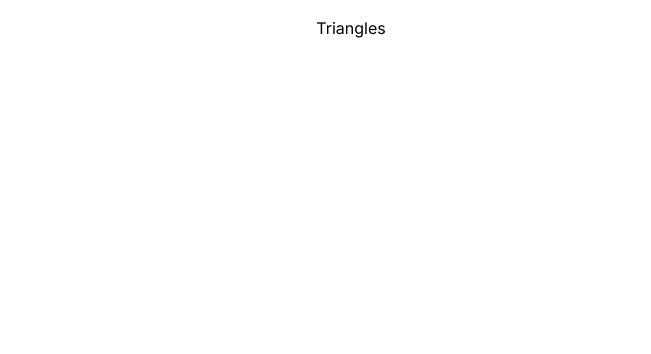
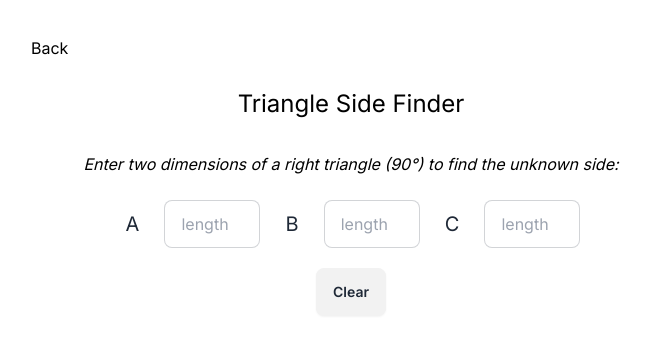
Before and after one commit to LukeTHardy/shop-calc, a Next.js app: page /triangles in a window 1280 px wide. Shown: the top 354 px of the page, without its empty margins (289-940 px from the left). Built offline with nearby package versions, Linux system fonts and the light colour scheme.

Commit message:
first working version with clear button

```diff
--- a/app/triangles/page.tsx
+++ b/app/triangles/page.tsx
@@ -1,7 +1,100 @@
+"use client";
+
+import Link from "next/link";
 import React from "react";
+import { useState, useEffect } from "react";
 
-const Triangles = () => {
-  return <div>Triangles</div>;
+const TriangleCalc = () => {
+  const [sideA, setSideA] = useState<string>("");
+  const [sideB, setSideB] = useState<string>("");
+  const [sideC, setSideC] = useState<string>("");
+
+  const handleSideAChange = (e: React.ChangeEvent<HTMLInputElement>) => {
+    setSideA(e.target.value);
+  };
+  const handleSideBChange = (e: React.ChangeEvent<HTMLInputElement>) => {
+    setSideB(e.target.value);
+  };
+  const handleSideCChange = (e: React.ChangeEvent<HTMLInputElement>) => {
+    setSideC(e.target.value);
+  };
+  const handleClear = () => {
+    setSideA("");
+    setSideB("");
+    setSideC("");
+  };
+
+  useEffect(() => {
+    if (sideA && sideB && !sideC) {
+      const sideAValue = parseFloat(sideA);
+      const sideBValue = parseFloat(sideB);
+      const sideCValue = Math.sqrt(
+        Math.pow(sideAValue, 2) + Math.pow(sideBValue, 2)
+      ).toFixed(2);
+      setSideC(sideCValue);
+    } else if (sideA && !sideB && sideC) {
+      const sideAValue = parseFloat(sideA);
+      const sideCValue = parseFloat(sideC);
+      const sideBValue = Math.sqrt(
+        Math.pow(sideCValue, 2) - Math.pow(sideAValue, 2)
+      ).toFixed(2);
+      setSideB(sideBValue);
+    } else if (!sideA && sideB && sideC) {
+      const sideBValue = parseFloat(sideB);
+      const sideCValue = parseFloat(sideC);
+      const sideAValue = Math.sqrt(
+        Math.pow(sideCValue, 2) - Math.pow(sideBValue, 2)
+      ).toFixed(2);
+      setSideA(sideAValue);
+    }
+  }, [sideA, sideB, sideC]);
+
+  return (
+    <main className="flex flex-col items-center justify-evenly w-[40rem] h-[20rem]">
+      <Link href="/" className="self-start">
+        Back
+      </Link>
+      <div className="text-2xl my-2">Triangle Side Finder</div>
+      <h1 className="italic my-1">
+        Enter two dimensions of a right triangle (90°) to find the unknown side:
+      </h1>
+      <div className="inputs-container w-[75%] flex justify-around">
+        <div className="label">
+          <span className="label-text text-xl">A</span>
+        </div>
+        <input
+          type="text"
+          placeholder="length"
+          className="input input-bordered w-24"
+          value={sideA}
+          onChange={handleSideAChange}
+        />
+        <div className="label">
+          <span className="label-text text-xl">B</span>
+        </div>
+        <input
+          type="text"
+          placeholder="length"
+          className="input input-bordered w-24"
+          value={sideB}
+          onChange={handleSideBChange}
+        />
+        <div className="label">
+          <span className="label-text text-xl">C</span>
+        </div>
+        <input
+          type="text"
+          placeholder="length"
+          className="input input-bordered w-24"
+          value={sideC}
+          onChange={handleSideCChange}
+        />
+      </div>
+      <button className="btn" onClick={handleClear}>
+        Clear
+      </button>
+    </main>
+  );
 };
 
-export default Triangles;
+export default TriangleCalc;
```
